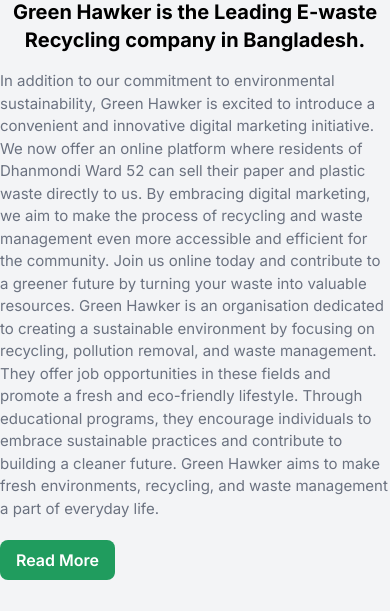
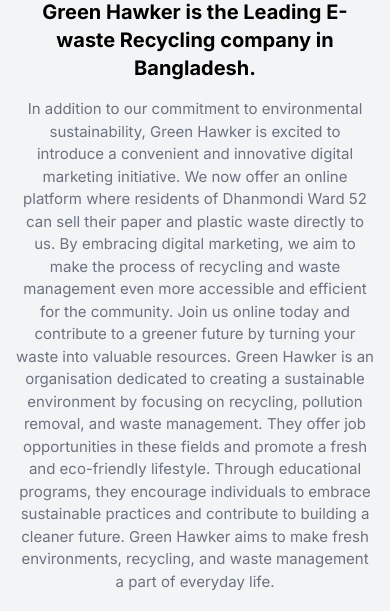
Before and after one commit to JosimHossain1/green-hawker, a Next.js app: page / in a window 390 px wide. Shown: the part 950-1561 px from the top of the page. Built offline with nearby package versions, Linux system fonts and the light colour scheme.

Commit message:
Correction

```diff
--- a/Components/About.tsx
+++ b/Components/About.tsx
@@ -4,7 +4,7 @@
 const About = () => {
   return (
     <div className="bg-gray-100">
-      <div className="mx-auto sm:max-w-xl md:max-w-full lg:max-w-screen-xl md:px-24 lg:px-8 pt-20 pb-16 flex justify-between items-center ">
+      <div className="mx-auto sm:max-w-xl md:max-w-full lg:max-w-screen-xl px-4 md:px-24 lg:px-8 pt-20 pb-16 flex justify-between items-center ">
         {/* Image Side */}
         <div className="flex-1 hidden md:block">
           <Image src={logo} alt="Logo" className="w-[400px]" />
@@ -24,7 +24,7 @@
           <h1 className="text-xl font-bold  my-4 text-center md:text-left">
             Green Hawker is the Leading E-waste Recycling company in Bangladesh.
           </h1>
-          <p className="text-gray-500 text-[15px]">
+          <p className="text-gray-500 text-[15px] text-center md:text-left">
             In addition to our commitment to environmental sustainability, Green
             Hawker is excited to introduce a convenient and innovative digital
             marketing initiative. We now offer an online platform where
--- a/Components/Footer.tsx
+++ b/Components/Footer.tsx
@@ -36,7 +36,7 @@
             <div className="grid grid-cols-3 gap-8 sm:gap-2 md:mt-20">
               {/* Resources */}
               <div>
-                <h2 className="mb-6 text-sm font-semibold text-gray-900 uppercase dark:text-white">
+                <h2 className="mb-6 text-sm font-semibold text-gray-900 uppercase">
                   Resources
                 </h2>
                 <ul className="text-gray-600 space-y-3 font-medium">
--- a/Components/Team.tsx
+++ b/Components/Team.tsx
@@ -41,8 +41,8 @@
                 loading="lazy"
               />
               <div>
-                <h4 className="text-xl font-semibold">Josim Hawladar</h4>
-                <span className="block text-sm text-gray-500">Co-Founder</span>
+                <h4 className="text-xl font-semibold">Maruf Hasan</h4>
+                <span className="block text-sm text-gray-500">Founder</span>
               </div>
             </div>
             <div className="space-y-4 text-center">
@@ -53,8 +53,8 @@
                 loading="lazy"
               />
               <div>
-                <h4 className="text-xl font-semibold">Josim Hawladar</h4>
-                <span className="block text-sm text-gray-500">Co-Founder</span>
+                <h4 className="text-xl font-semibold">Arefin</h4>
+                <span className="block text-sm text-gray-500">Manager</span>
               </div>
             </div>
           </div>
--- a/Components/WorkProcess.tsx
+++ b/Components/WorkProcess.tsx
@@ -7,7 +7,7 @@
 const WorkProcess = () => {
   return (
     <div className="bg-gray-200">
-      <div className="mx-auto sm:max-w-xl md:max-w-full lg:max-w-screen-xl md:px-24 lg:px-8  py-14">
+      <div className="mx-auto sm:max-w-xl md:max-w-full lg:max-w-screen-xl px-4 md:px-24 lg:px-8  py-14">
         {/* Work Proscess Title */}
         <div className=" flex flex-col items-center">
           <Image
```
